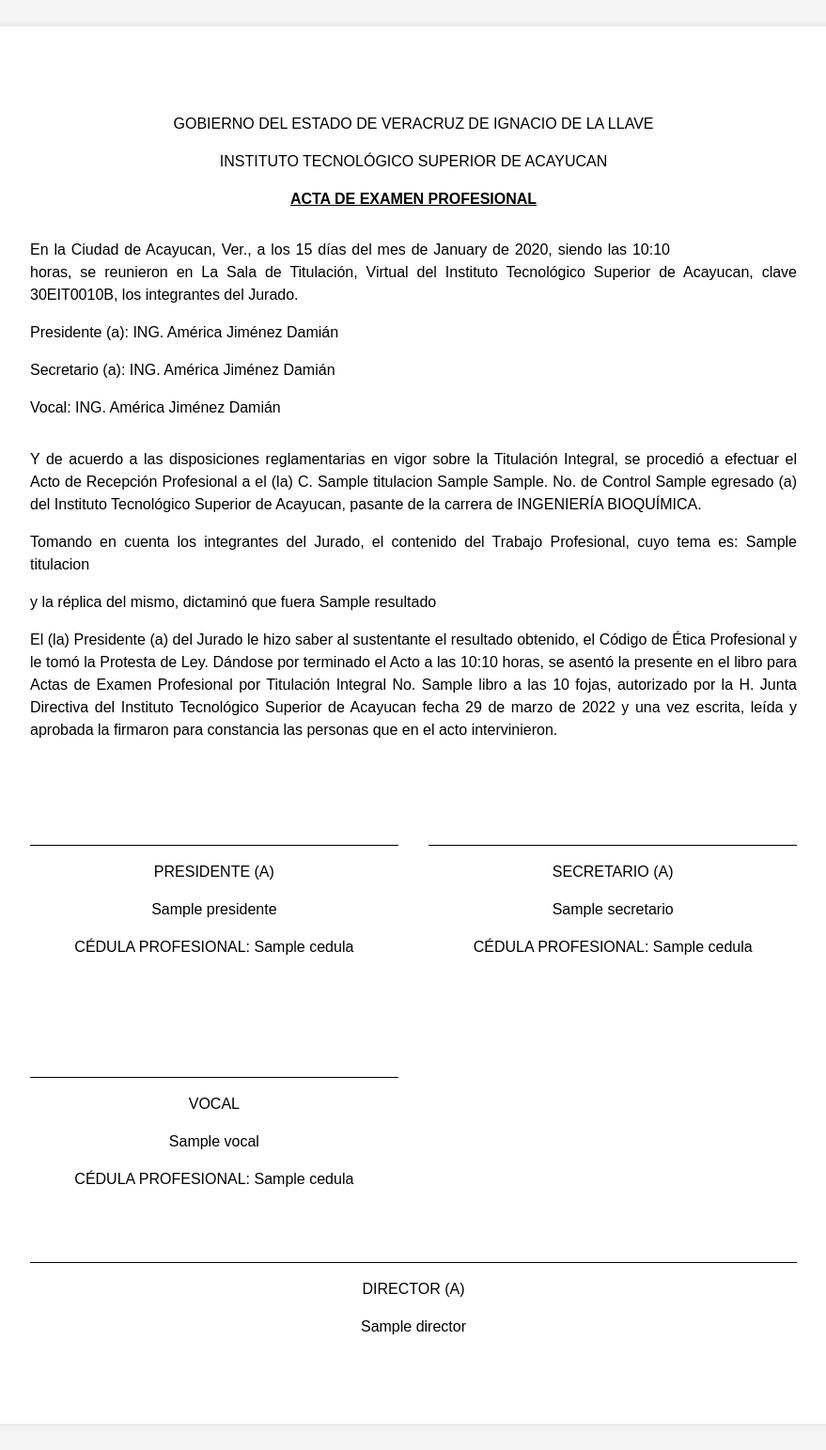
After one commit to Ciclali02cb/Sitio_Web_Titulacion, a Django app: template Titulacion/templates/titulaciones/Acta_Alumno.html in a window 1280 px wide. The commit adds this page. Shown: the whole page at 94% size, without its empty margins (200-1079 px from the left). Run offline with Django 5.2, Linux system fonts and the light colour scheme; tables that the repository leaves empty hold one stand-in row (values such as "Sample post"); the template is opened without the code that fills it: values that come from a table or form of the project are taken from there, most other values are stand-ins (such as "Sample title", 1, 10 or a date in 2020).

Commit message:
Crear nuevo archivo Actas

```diff
--- a/Titulacion/models.py
+++ b/Titulacion/models.py
@@ -470,9 +470,13 @@ class Titulacion(models.Model):
             storage.delete(path)
         super().delete(*args, **kwargs)
 
-
 class Profesor (models.Model):
-    sigla = models.CharField(max_length=10, default="")
+    sigla = models.CharField(max_length=50, choices=[
+        ('MTI.', 'Maestría en Tecnologías de la Información'),
+        ('MDIS.', 'Maestría en Diseño'),
+        ('ING.', 'Ingeniero'),
+        ('LIC.', 'Licenciado'),
+        ('DR.', 'Doctor')], default='MTI')
     nombreProfesor = models.CharField(max_length=100)
     apellidoPaterno = models.CharField(max_length=100, default="")
     apellidoMaterno = models.CharField(max_length=100, default="")
--- /dev/null
+++ b/Titulacion/templates/titulaciones/Acta_Alumno.html
@@ -0,0 +1,170 @@
+<!-- templates/acta_examen_pdf.html -->
+<!DOCTYPE html>
+<html lang="es">
+<head>
+    <meta charset="UTF-8">
+    <style>
+        body {
+            font-family: Arial, sans-serif;
+            line-height: 1.5;
+            background-color: #f5f5f5;
+            display: flex;
+            justify-content: center;
+            padding: 20px 0;
+        }
+        .page-container {
+            width: 21.59cm;
+            min-height: 27.94cm;
+            padding: 2cm;
+            background-color: white;
+            box-shadow: 0 0 10px rgba(0,0,0,0.1);
+            margin: 0 auto;
+        }
+        .header {
+            text-align: center;
+            margin-bottom: 20px;
+        }
+        .title {
+            font-size: 16px;
+            font-weight: bold;
+            margin-bottom: 30px;
+            text-decoration: underline;
+        }
+        .text-justify {
+            text-align: justify;
+            margin-bottom: 15px;
+        }
+        .text-center {
+            text-align: center;
+        }
+        .firmas {
+            margin-top: 50px;
+            display: flex;
+            justify-content: space-between;
+            flex-wrap: wrap;
+        }
+        .firma {
+            text-align: center;
+            width: 48%;
+            border-top: 1px solid black;
+            margin-top: 60px;
+            padding: 0 5px;
+            box-sizing: border-box;
+        }
+        .firma-single {
+            width: 100%;
+            text-align: center;
+            border-top: 1px solid black;
+            margin-top: 60px;
+            padding: 0 5px;
+            box-sizing: border-box;
+        }
+        .foto-container {
+            float: right;
+            margin: 0 0 15px 15px;
+            width: 120px;
+        }
+        .foto-ovalada {
+            width: 100%;
+            height: auto;
+            border-radius: 50%;
+            border: 2px solid #000;
+            object-fit: cover;
+        }
+        .clearfix {
+            clear: both;
+        }
+        @media print {
+            body {
+                background-color: transparent;
+                padding: 0;
+            }
+            .page-container {
+                box-shadow: none;
+                padding: 1.5cm;
+                width: auto;
+                height: auto;
+            }
+        }
+    </style>
+</head>
+<body>
+    <div class="page-container">
+        <div class="header">
+            <p>GOBIERNO DEL ESTADO DE VERACRUZ DE IGNACIO DE LA LLAVE</p>
+            <p>INSTITUTO TECNOLÓGICO SUPERIOR DE ACAYUCAN</p>
+            <p class="title">ACTA DE EXAMEN PROFESIONAL</p>
+        </div>
+
+        <div class="foto-container">
+
+        </div>
+
+        <p class="text-justify">
+            En la Ciudad de Acayucan, Ver., a los {{ acta.fecha_examen|date:"d" }} días del mes de
+            {{ acta.fecha_examen|date:"F" }} de {{ acta.fecha_examen|date:"Y" }}, siendo las
+            {{ acta.hora_inicio|time:"H:i" }} horas, se reunieron en La Sala de Titulación,
+            Virtual del Instituto Tecnológico Superior de Acayucan, clave 30EIT0010B, los integrantes del Jurado.
+        </p>
+
+        <p class="text-justify">Presidente (a): {{ titulacion.nombre_del_asesor }}</p>
+        <p class="text-justify">Secretario (a): {{ titulacion.nombre_del_revisor_1 }}</p>
+        <p class="text-justify">Vocal: {{ titulacion.nombre_del_revisor_2 }}</p>
+
+        <div class="clearfix"></div>
+
+        <p class="text-justify">
+            Y de acuerdo a las disposiciones reglamentarias en vigor sobre la Titulación Integral, se
+            procedió a efectuar el Acto de Recepción Profesional a el (la)
+            C. {{ titulacion.nombre }} {{titulacion.apellido_paterno}} {{titulacion.apellido_materno}}. No. de Control
+            {{ titulacion.matricula }} egresado (a) del Instituto Tecnológico Superior de
+            Acayucan, pasante de la carrera de
+            {{ titulacion.carrera }}.
+        </p>
+
+        <p class="text-justify">
+            Tomando en cuenta los integrantes del Jurado, el contenido del Trabajo Profesional,
+            cuyo tema es: {{ titulacion.nombre_del_proyecto }}
+        </p>
+
+        <p class="text-justify">
+            y la réplica del mismo, dictaminó que fuera {{ acta.resultado }}
+        </p>
+
+        <p class="text-justify">
+            El (la) Presidente (a) del Jurado le hizo saber al sustentante el resultado obtenido,
+            el Código de Ética Profesional y le tomó la Protesta de Ley. Dándose por terminado
+            el Acto a las {{ acta.hora_fin|time:"H:i" }} horas, se asentó la presente en el libro para Actas de Examen
+            Profesional por Titulación Integral No. {{ acta.libro }} a las {{ acta.foja }} fojas, autorizado por la H.
+            Junta Directiva del Instituto Tecnológico Superior de Acayucan fecha 29
+            de marzo de 2022 y una vez escrita, leída y aprobada la firmaron
+            para constancia las personas que en el acto intervinieron.
+        </p>
+
+        <div class="firmas">
+            <div class="firma">
+                <p>PRESIDENTE (A)</p>
+                <p>{{ acta.presidente.nombre_completo }}</p>
+                <p>CÉDULA PROFESIONAL: {{ acta.presidente.cedula }}</p>
+            </div>
+            <div class="firma">
+                <p>SECRETARIO (A)</p>
+                <p>{{ acta.secretario.nombre_completo }}</p>
+                <p>CÉDULA PROFESIONAL: {{ acta.secretario.cedula }}</p>
+            </div>
+        </div>
+
+        <div class="firmas">
+            <div class="firma">
+                <p>VOCAL</p>
+                <p>{{ acta.vocal.nombre_completo }}</p>
+                <p>CÉDULA PROFESIONAL: {{ acta.vocal.cedula }}</p>
+            </div>
+            <div class="firma-single">
+                <p>DIRECTOR (A)</p>
+                <p>{{ director.nombre_completo }}</p>
+            </div>
+        </div>
+    </div>
+</body>
+</html>
--- a/Titulacion/templates/titulaciones/confirm_delete_profesor.html
+++ b/Titulacion/templates/titulaciones/confirm_delete_profesor.html
@@ -12,8 +12,8 @@
         <div class="delete-info">
             <p class="warning-message">¿Está seguro que desea eliminar este profesor?</p>
             <div class="profesor-details">
-                <p><strong>Sigla:</strong> {{ profesor.sigla }}</p>
-                <p><strong>Nombre:</strong> {{ profesor.nombreProfesor }} {{ profesor.apellidoPaterno }} {{ profesor.apellidoMaterno }}</p>
+
+                <p><strong>Nombre:</strong> {{profesor.sigla}} {{ profesor.nombreProfesor }} {{ profesor.apellidoPaterno }} {{ profesor.apellidoMaterno }}</p>
                 <p><strong>Cédula:</strong> {{ profesor.cedulaProfesor }}</p>
 
             </div>
--- a/Titulacion/templates/titulaciones/titulacion_list.html
+++ b/Titulacion/templates/titulaciones/titulacion_list.html
@@ -54,7 +54,6 @@
                     <td>{{ titulacion.carrera }}</td>
                     <td>{{ titulacion.edad }}</td>
                     <td> {{ titulacion.telefono }}</td>
-                    <!-- Nuevos campos: dialecto -->
                     <td>{{ titulacion.dialecto|default:"-" }}</td>
                     <td>{{ titulacion.promedio }}</td>
                     <td>{{ titulacion.nombre_del_proyecto }}</td>
```
Also changed, not shown: Titulacion/IMG/logo.png (added), Titulacion/migrations/0019_alter_profesor_sigla.py (added), db.sqlite3.
